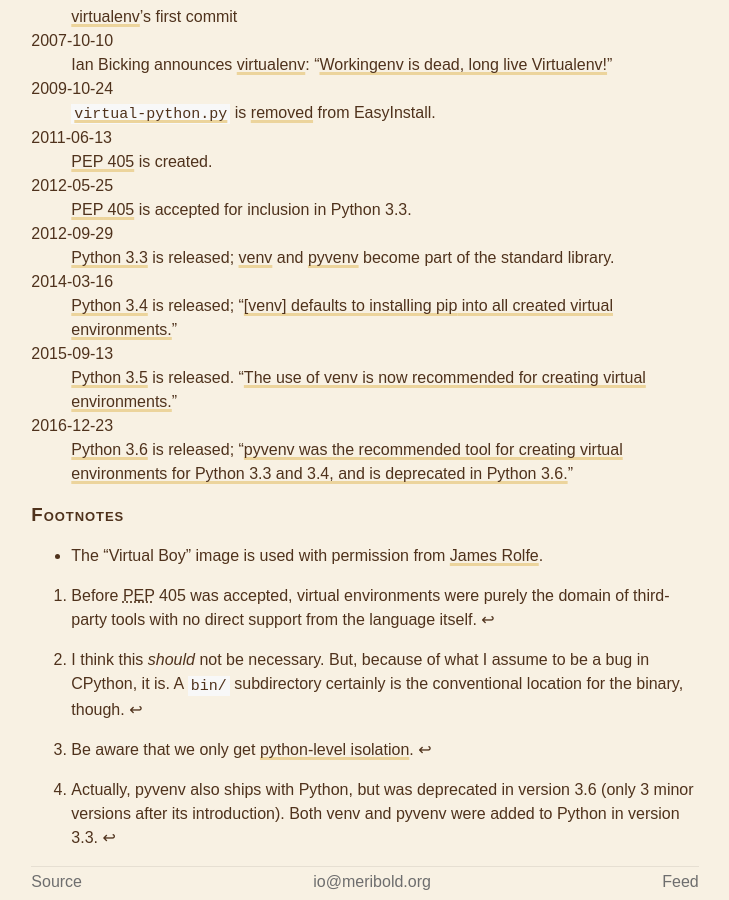
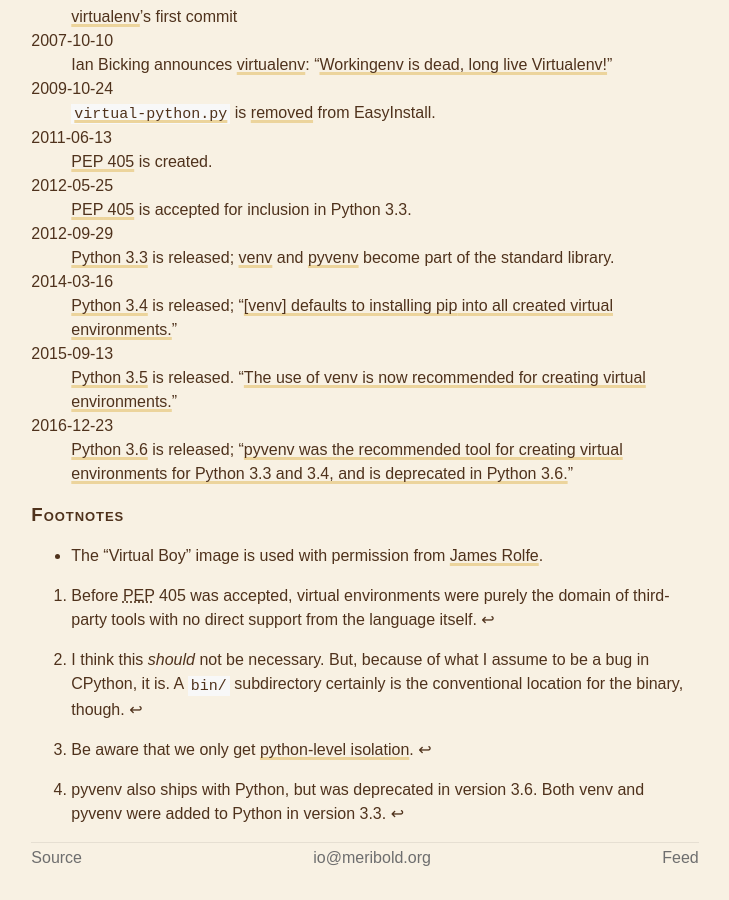
Before and after one commit to meribold/meribold.org, a Jekyll site: the page built from _posts/2018-02-13-virtual-environments-9487.md, in a window 1280 px wide and 900 px high, scrolled down 3902 px. Shown: the whole window, without its empty margins (275-1004 px from the left). Built offline with Jekyll 4.4.1, drawn with Linux system fonts in a browser that asks for light colours; after the commit the page ends 4778 px from its top, so only the background shows below that.

Commit message:
Shorten a sentence

```diff
--- a/_posts/2018-02-13-virtual-environments-9487.md
+++ b/_posts/2018-02-13-virtual-environments-9487.md
@@ -197,9 +197,8 @@ to the dauntingly long list of tools above.  Fortunately, one of them is not lik
 others.  While it's predated by most of them, this one ships with Python as part of the
 standard library: [*venv*][library/venv].[^venv-and-pyvenv]
 
-[^venv-and-pyvenv]: Actually, pyvenv also ships with Python, but was deprecated in version
-    3.6 (only 3 minor versions after its introduction).  Both venv and pyvenv were added
-    to Python in version 3.3.
+[^venv-and-pyvenv]: pyvenv also ships with Python, but was deprecated in version 3.6.
+    Both venv and pyvenv were added to Python in version 3.3.
 
 In its simplest form, venv is used to create a virtual environment like so:
 
```
